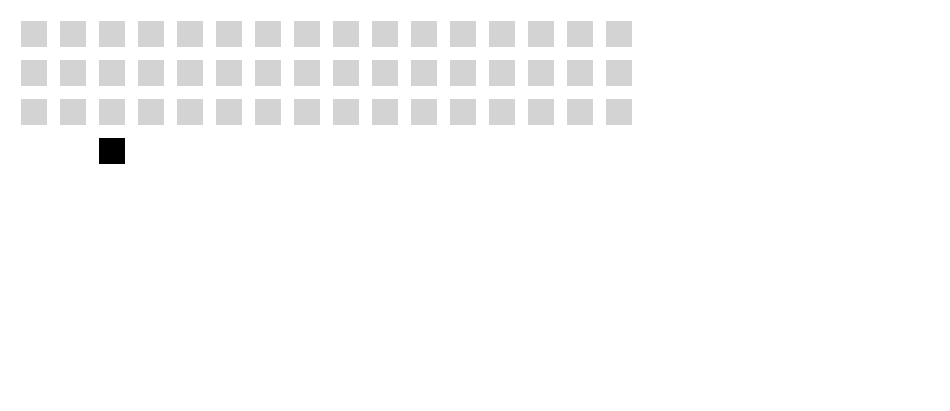
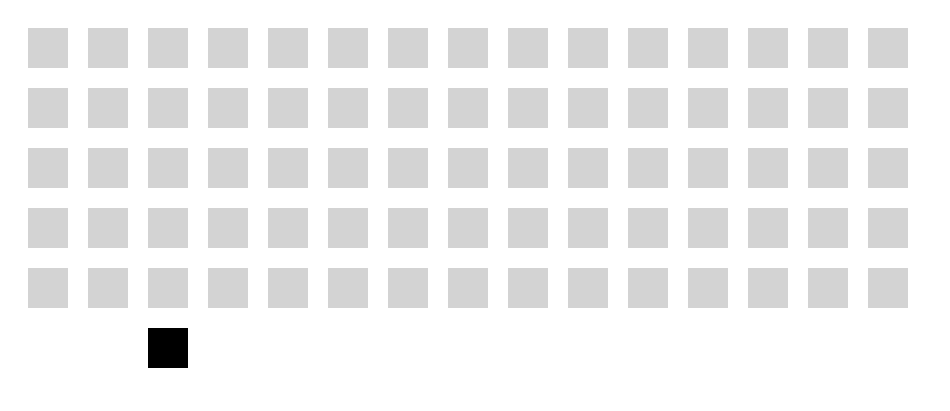
Before and after one commit to habin-isa/algobeat, a plain HTML site: page index.html in a window 1280 px wide. Shown: the whole page, without its empty margins (0-950 px from the left). Drawn offline with Linux system fonts and the light colour scheme.

Commit message:
adds range of notes

```diff
--- a/index.html
+++ b/index.html
@@ -1,4 +1,4 @@
 <body>
-    <canvas id="screen" width="700px" height="400px"></canvas>
+    <canvas id="screen" width="900px" height="400px" class="canvas"></canvas>
     <script src="index.js"></script>
 </body>
--- a/index.js
+++ b/index.js
@@ -28,7 +28,7 @@ function chain(items) {
 
 function note(audio, frequency) {
     return function() {
-        var duration = 1;
+        var duration = 0.5;
         var sineWave = createSineWave(audio, duration);
         sineWave.frequency.value = frequency;
 
@@ -60,7 +60,7 @@ function createTrack(color, playSound) {
     return { steps: steps, color: color, playSound: playSound}
 };
 
-var BUTTON_SIZE = 26;
+var BUTTON_SIZE = 40;
 
 function buttonPosition(column, row) {
     return {
@@ -97,9 +97,12 @@ function isPointInButton(p, column, row) {
 
 var data = {
     step: 0,
-    tracks: [createTrack("gold", note(audio, 440)),
-             createTrack("gold", note(audio, 200)),
-             createTrack("yellow", kick(audio, 100))]
+    tracks: [createTrack("yellow", note(audio, 440)),
+             createTrack("yellow", note(audio, 100)),
+             createTrack("yellow", note(audio, 880)),
+             createTrack("yellow", note(audio, 523)),
+             createTrack("blue", kick(audio, 100)),
+            ]
 };
 
 //update loop
```
